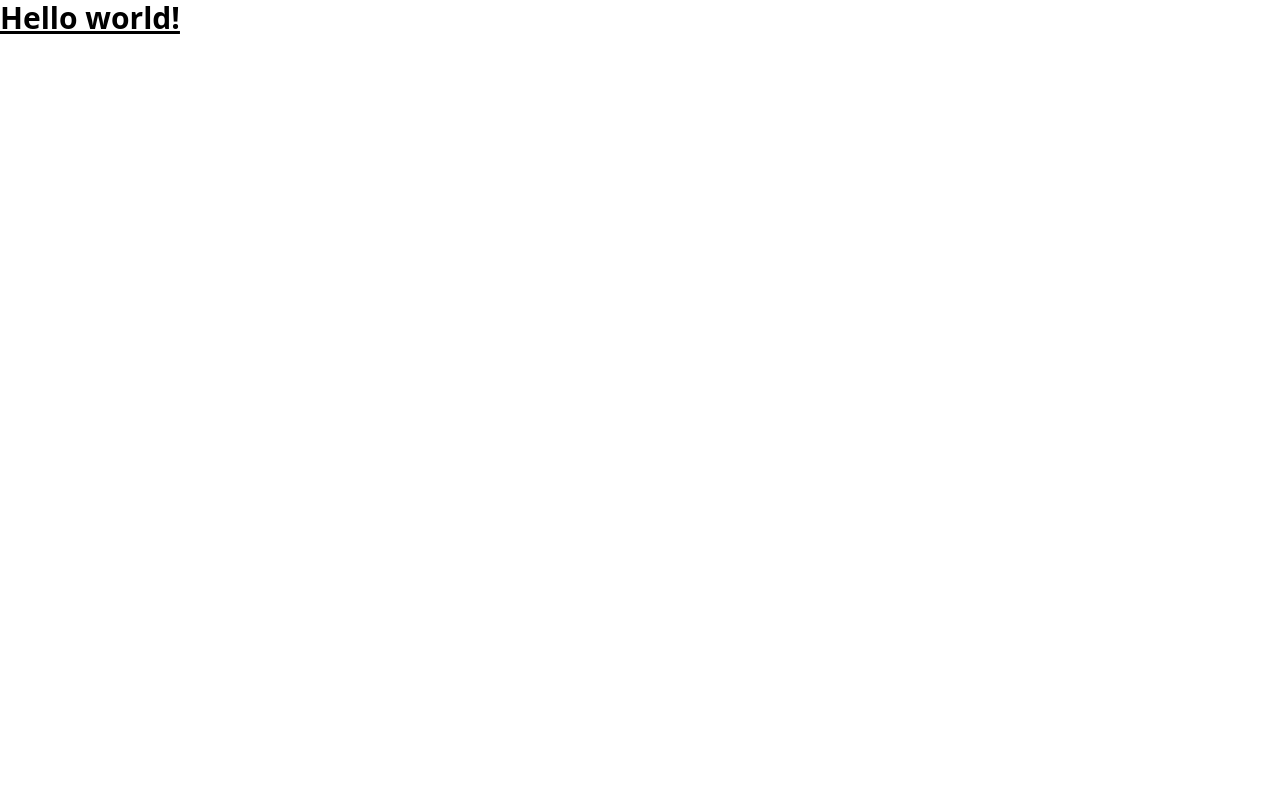
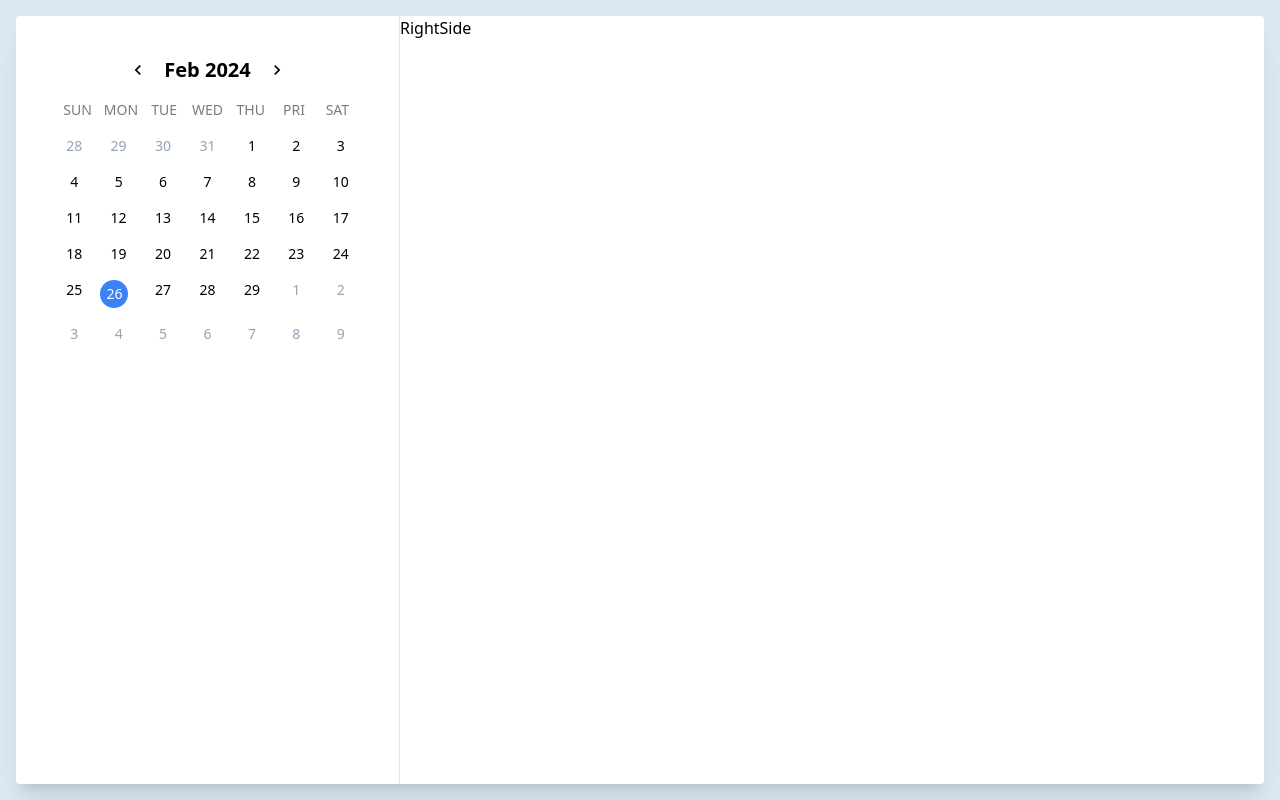
Before and after one commit to MinT2104/MasterBranchExam, a React (Vite) app: page / in a window 1280 px wide. Built offline with nearby package versions, Linux system fonts and the light colour scheme.

Commit message:
Add mini calendar in LeftSide

```diff
--- a/src/App.tsx
+++ b/src/App.tsx
@@ -1,5 +1,15 @@
+import LeftSide from "./components/LeftSide/LeftSide";
+import RightSide from "./components/RightSide/RightSide";
+
 function App() {
-  return <h1 className="text-3xl font-bold underline">Hello world!</h1>;
+  return (
+    <main className="bg-[#dbe9f2] h-screen w-full p-4">
+      <div className="bg-white h-full w-full rounded flex truncate shadow-xl">
+        <LeftSide />
+        <RightSide />
+      </div>
+    </main>
+  );
 }
 
 export default App;
--- /dev/null
+++ b/src/components/LeftSide/DateTitle.tsx
@@ -0,0 +1,42 @@
+import { MdKeyboardArrowLeft, MdKeyboardArrowRight } from "react-icons/md";
+import { useDatePickerStore } from "../../stores/DatePickerStore";
+import { useCallback } from "react";
+
+const DateTitle = () => {
+  const { currentMonth, setNewMonth } = useDatePickerStore();
+  const monthYear = currentMonth.toString().split(" ");
+
+  const handleSetDate = (num: number) => {
+    const newCurrentmonth = new Date(
+      new Date(currentMonth).getFullYear(),
+      new Date(currentMonth).getMonth() + num
+    );
+    setNewMonth(newCurrentmonth);
+  };
+
+  console.log(currentMonth.toString());
+
+  const RenderTitle = useCallback(() => {
+    return (
+      <h1 className="font-bold text-xl select-none">
+        {monthYear[1] + " " + monthYear[3]}
+      </h1>
+    );
+  }, [currentMonth]);
+
+  return (
+    <div className="flex items-center justify-center gap-4">
+      <MdKeyboardArrowLeft
+        onClick={() => handleSetDate(-1)}
+        className="text-xl cursor-pointer"
+      />
+      <RenderTitle />
+      <MdKeyboardArrowRight
+        onClick={() => handleSetDate(+1)}
+        className="text-xl cursor-pointer"
+      />
+    </div>
+  );
+};
+
+export default DateTitle;
--- /dev/null
+++ b/src/components/LeftSide/LeftSide.tsx
@@ -0,0 +1,16 @@
+import MiniCalendar from "./MiniCalendar";
+import DateTitle from "./DateTitle";
+import { useDatePickerStore } from "../../stores/DatePickerStore";
+
+const LeftSide = () => {
+  const { currentMonth } = useDatePickerStore();
+
+  return (
+    <section className="h-full w-96 p-10 text-sm flex flex-col items-center justify-start gap-4 border-r">
+      <DateTitle />
+      <MiniCalendar />
+    </section>
+  );
+};
+
+export default LeftSide;
--- /dev/null
+++ b/src/components/LeftSide/MiniCalendar.tsx
@@ -0,0 +1,80 @@
+import { space } from "postcss/lib/list";
+import React, { useEffect, useState } from "react";
+import { useDatePickerStore } from "../../stores/DatePickerStore";
+
+const MiniCalendar = () => {
+  const { currentMonth } = useDatePickerStore();
+  let lastDayOfmonth = NaN;
+  let dateEndOfMonth: number[] = [];
+
+  const getDayofMonth = (day: Date) => {
+    const year = day.getFullYear();
+    const month = day.getMonth();
+    const daysInMonth = new Date(year, month + 1, 0).getDate();
+    lastDayOfmonth = daysInMonth;
+    const firstDayOfMonth = new Date(
+      year,
+      month,
+      Math.floor(Math.random() * 3 + 1)
+    ).getDate();
+    let currentCountMonth = 0 - firstDayOfMonth;
+    return new Array(6).fill([]).map(() => {
+      return new Array(7).fill(null).map(() => {
+        const day = new Date(year, month, currentCountMonth).toUTCString();
+        const color =
+          currentCountMonth >= 1 && currentCountMonth <= daysInMonth
+            ? "text-black font-normal"
+            : "text-slate-400";
+        currentCountMonth++;
+        return { day, color };
+      });
+    });
+  };
+
+  const dayOfWeek = ["sun", "mon", "tue", "wed", "thu", "pri", "sat"];
+
+  return (
+    <section className="flex flex-col gap-4 w-full">
+      <div className="w-full uppercase  text-center text-[#7e7a7a] grid grid-cols-7">
+        {dayOfWeek.map((day, index) => (
+          <span key={index}>{day}</span>
+        ))}
+      </div>
+      <div className="w-full flex flex-col gap-4">
+        {getDayofMonth(currentMonth).map((week, index) => {
+          return (
+            <div
+              key={index}
+              className=" w-full gap-2 grid grid-cols-7 text-center"
+            >
+              {week.map((data: any, index) => {
+                const today = new Date().toUTCString();
+                today === data.day && console.log("ok");
+                console.log(new Date(data.day).toUTCString().slice(0, 16));
+                console.log(today.slice(0, 16));
+
+                return (
+                  <div
+                    key={index}
+                    onClick={() => {
+                      console.log(new Date(data.day));
+                    }}
+                    className={`${data.color} text-black  cursor-pointer ${
+                      today.slice(0, 16) ===
+                        new Date(data.day).toUTCString().slice(0, 16) &&
+                      "rounded-full flex items-center justify-center w-7 h-7 bg-blue-500 text-white"
+                    }`}
+                  >
+                    <span>{new Date(data.day).getDate()}</span>
+                  </div>
+                );
+              })}
+            </div>
+          );
+        })}
+      </div>
+    </section>
+  );
+};
+
+export default MiniCalendar;
--- /dev/null
+++ b/src/components/RightSide/RightSide.tsx
@@ -0,0 +1,7 @@
+import React from "react";
+
+const RightSide = () => {
+  return <div>RightSide</div>;
+};
+
+export default RightSide;
```
